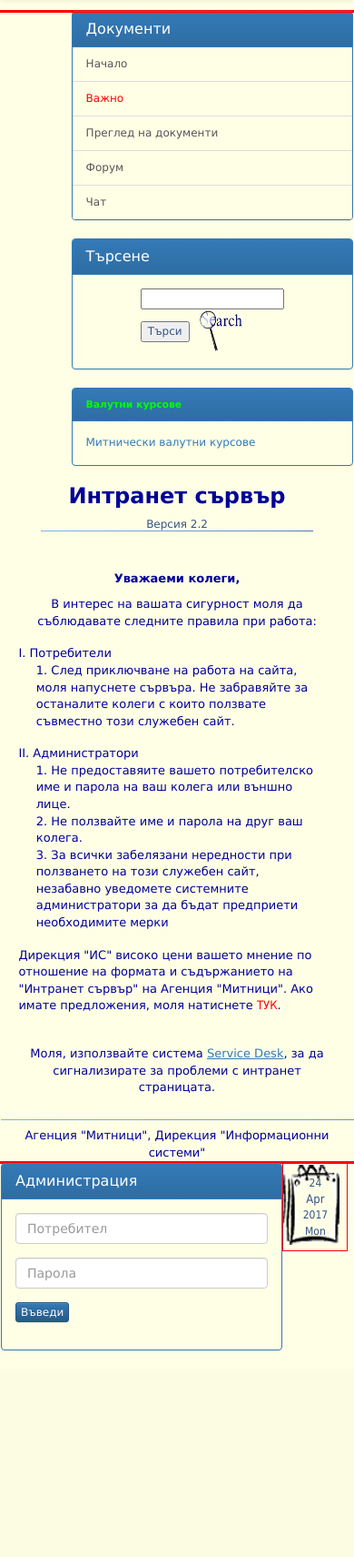
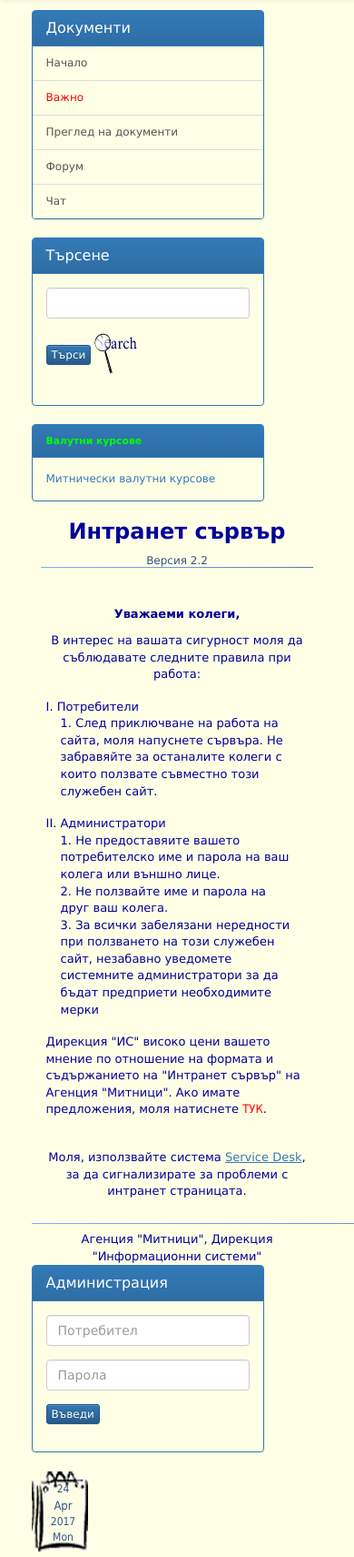
Before and after one commit to nikola796/acc, a PHP site: page /intranet_test/app/views/index.view.php in a window 390 px wide; the page is wider, and only the part inside the window is pictured. Shown: the part 89-1800 px from the top of that part at 91% size. Before the commit the page ends 1573 px from the top of that part, so only its background shows below. Run offline with PHP 8.4, Linux system fonts and the light colour scheme; data that the repository does not hold is empty; a stand-in replaces the project's code that opens the database connection.

Commit message:
Fix Navigation

```diff
--- a/app/views/index.view.php
+++ b/app/views/index.view.php
@@ -1,13 +1,12 @@
 <?php $title = 'Интранет сървър'?>
 <?php require('partials/header.php') ?>
 
-
-
+    <div class="bs-example">
         <h3 align="center" style="color: #000099"><strong>Интранет
-                    сървър </strong></h3>
+                сървър </strong></h3>
         <div align="center" >
 
-                <p>Версия 2.2</p>
+            <p>Версия 2.2</p>
 
         </div>
 
@@ -85,6 +84,10 @@
                     </font></td>
             </tr>
         </table>
+    </div>
+
+
+
 
 
 
--- a/app/views/partials/footer.php
+++ b/app/views/partials/footer.php
@@ -1,7 +1,6 @@
+<?php require 'right_nav.php' ?>
 
-
-
-<?php require 'right_nav.php' ?>
+</div>
 
 <script>
     $(document).ready(function () {
--- a/app/views/partials/header.php
+++ b/app/views/partials/header.php
@@ -21,4 +21,6 @@
 
 <body bgcolor="#010080" leftmargin="0" topmargin="0" >
 
+<div class="wrapper container">
+
 <?php require('nav.php') ?>
--- a/app/views/partials/left_nav.php
+++ b/app/views/partials/left_nav.php
@@ -1,8 +1,8 @@
 <div class="row">
 
-    <div style="border:1px solid red;" class="col-lg-2">
+    <div style="" class="col-md-2">
 
-        <div class="panel panel-primary" style="background-color: #FFFFE6;float:right;width:80%;">
+        <div class="panel panel-primary" style="background-color: #FFFFE6;">
             <div class="panel-heading">
                 <h5 class="panel-title">Документи</h5>
             </div>
@@ -15,25 +15,47 @@
             </div>
         </div>
 
-        <div class="panel panel-primary" style="background-color: #FFFFE6;float:right;width:80%;">
+        <div class="panel panel-primary" style="background-color: #FFFFE6; ">
             <div class="panel-heading">
                 <h5 class="panel-title">Търсене</h5>
             </div>
             <div class="panel-body">
-                <form action="search.php" method="post" name="form1" target="_blank">  <table align="center" border="0" width="100">    <tbody><tr>       <td><input name="l_msa" id="l_msa" size="20" type="text"></td>    </tr>    <tr>       <td>           <div align="left"><input name="Submit" value="Търси" type="submit">&nbsp;&nbsp;&nbsp;<img src="http://localhost/intranet_test/public/images/srchanim1.gif" align="absmiddle" height="50" width="50">        </div></td>    </tr>  </tbody></table></form>
+
+                <form class="form-horizontal" action="search.php" method="post" name="form1" target="_blank">
+                    <fieldset>
+                        <div class="form-group">
+                            <div class="col-lg-12">
+                                <input class="form-control" id="inputEmail" type="text">
+                            </div>
+                        </div>
+                        <div class="form-group">
+                            <div class="col-lg-10 col-lg-offset-1">
+                                <a href="#" class="btn btn-primary btn-xs">Търси</a>
+                                <img src="http://localhost/intranet_test/public/images/srchanim1.gif" align="absmiddle"
+                                     height="50" width="50">
+                            </div>
+                        </div>
+                    </fieldset>
+                </form>
             </div>
         </div>
 
-        <div class="panel panel-primary" style="background-color: #FFFFE6;float:right;width:80%;">
+        <div class="panel panel-primary" style="background-color: #FFFFE6;">
             <div class="panel-heading">
                 <p style="font-size:0.9em;color: #00FF00; font-weight:bold" class="panel-title">Валутни курсове</p>
             </div>
-            <div style="bgcolor: #FFFFFF"" class="panel-body">
-            <a name="scrollingCode"></a><a href="http://customs.bg/bg/page/25" target="_blank">Митнически валутни курсове<!--а--></a>
-        </div>
-
+            <div style="bgcolor: #FFFFFF"
+            " class="panel-body">
+            <a name="scrollingCode"></a><a href="http://customs.bg/bg/page/25" target="_blank">Митнически валутни
+                курсове<!--а--></a>
         </div>
 
     </div>
+    <!--    --><?php
+    //
+    //    setlocale(LC_ALL,"bg_BG.UTF8");
+    //    echo(strftime("%d. %b. %Y. %a"));
+    //    ?>
+</div>
 
-    <div style="border:1px solid red;" class="col-lg-8">
+<div style="" class="col-lg-8">
--- a/app/views/partials/right_nav.php
+++ b/app/views/partials/right_nav.php
@@ -1,5 +1,5 @@
 </div>
-<div style="border: 1px solid red" class="col-lg-2" >
+<div style="" class="col-lg-2" >
     <div class="panel panel-primary">
         <div class="panel-heading">
             <h5 class="panel-title">Администрация</h5>
@@ -27,8 +27,8 @@
             </form>
         </div>
     </div>
-<div class="" style="border: 1px solid red; float:left">
-    <table align="right" width="70" height="95" cellpadding="0" cellspacing="0" background="public/images/calendar.gif">
+<div class="" style="float:left">
+    <table align="" width="70" height="95" cellpadding="0" cellspacing="0" background="public/images/calendar.gif">
         <tr>
             <td align="center"> <font face="tahoma,arial" ><?php echo date("d");?></font><br/>
                 <font face="tahoma,arial" size="2">
--- a/public/css/css.style.css
+++ b/public/css/css.style.css
@@ -5,6 +5,19 @@
     font-size: 1.2em;
     font-family: Verdana, Arial, Helvetica, sans-serif;
 
+}
+
+.row {
+    margin-right: -15px;
+    margin-left: -15px;
+}
+
+.container {
+    width: 90%;
+    padding-right: 15px;
+    padding-left: 15px;
+    margin-right: auto;
+    margin-left: auto;
 }
 
 @media (min-width: 768px) {
```
